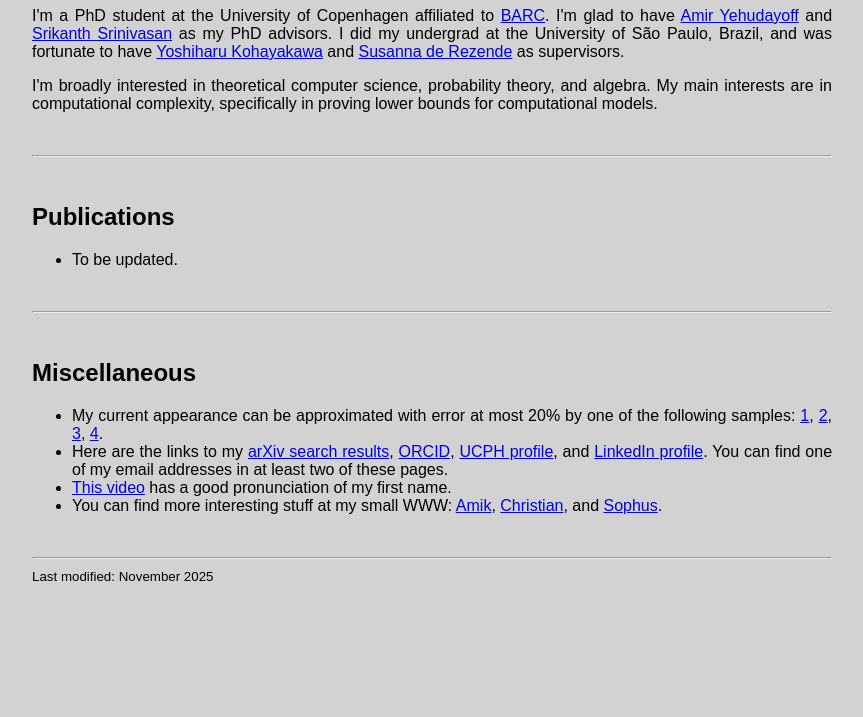
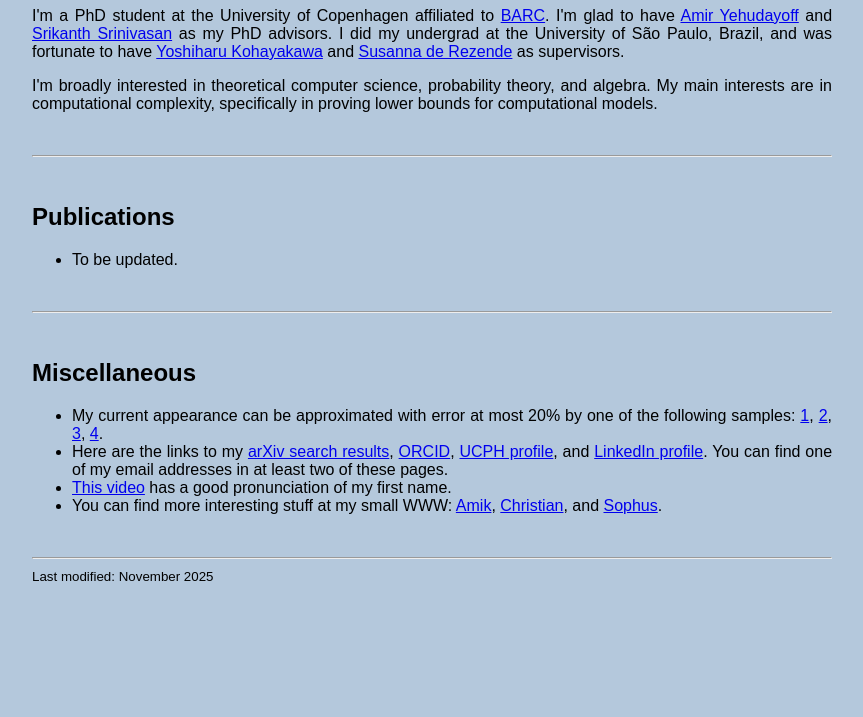
Before and after one commit to theobf/theobf.github.io, a plain HTML site: page index.html in a window 1280 px wide. Shown: the part 83-800 px from the top of the page, without its empty margins (208-1071 px from the left). Drawn offline with Linux system fonts and the light colour scheme.

Commit message:
Update background color
Signed-off-by: Théo Borém Fabris <theo.fabris@gmail.com>

```diff
--- a/index.html
+++ b/index.html
@@ -11,7 +11,7 @@
         <!-- <meta http-equiv="x-ua-compatible" content="ie=edge"> -->
         <style>
             body {
-                background-color: rgb(210, 210, 210);
+                background-color: rgb(180, 200, 220);
                 max-width: 800px;
                 padding-top:    10px;
                 padding-bottom: 20px;
```
